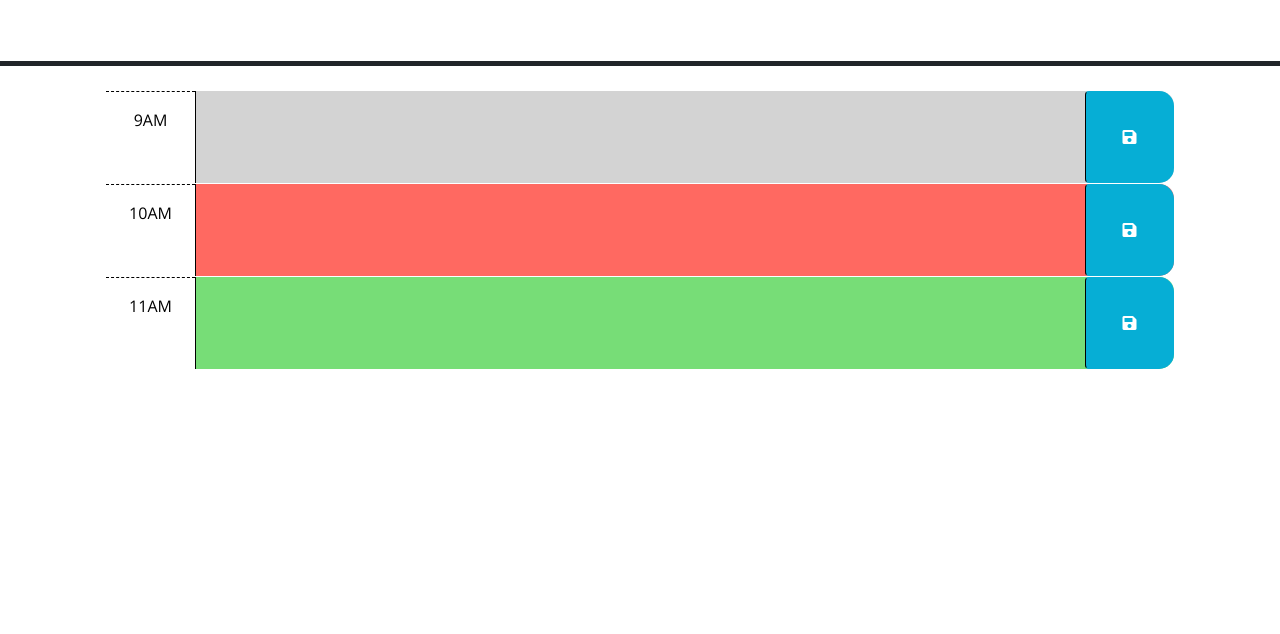
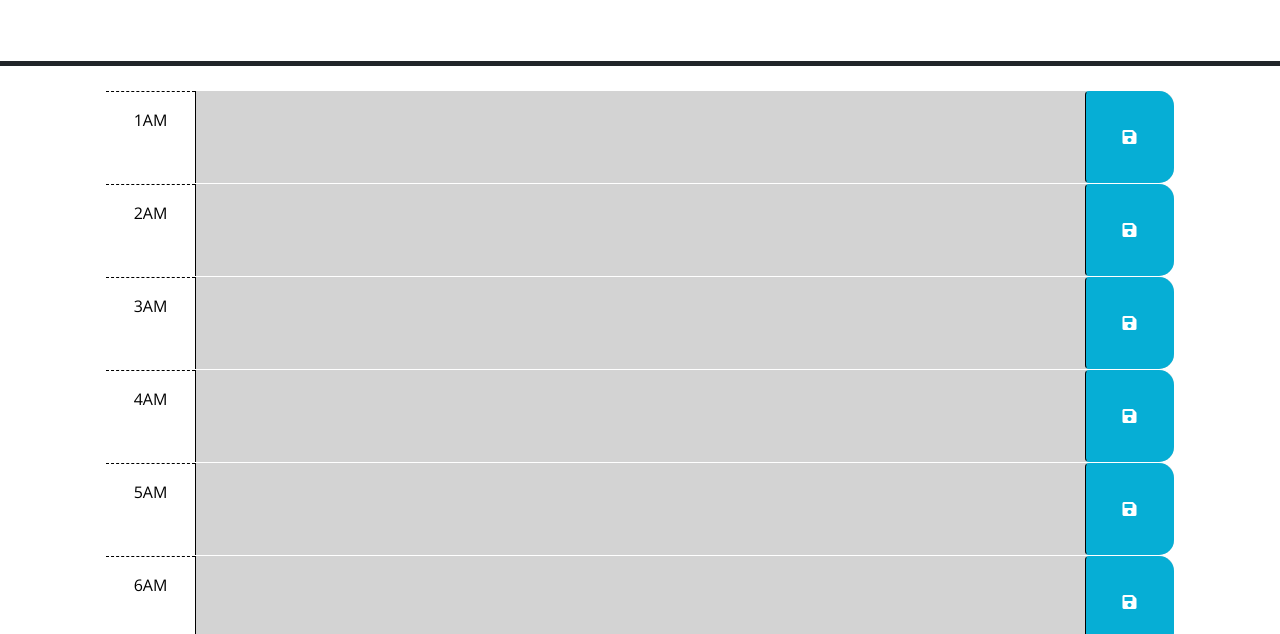
Before and after one commit to keovivak/follow-along, a plain HTML site: page scheduler/Develop/index.html in a window 1280 px wide. Shown: the part 166-800 px from the top of the page. Drawn offline with nearby package versions, Linux system fonts and the light colour scheme.

Commit message:
AGILE-000: commented out placeholder html, got generating working the way I'd like, populates all the timeblocks with unique id's, next is button id's and event listener

```diff
--- a/scheduler/Develop/index.html
+++ b/scheduler/Develop/index.html
@@ -28,7 +28,7 @@
         <p class="lead">A simple calendar app for scheduling your work day</p>
         <p id="currentDay" class="lead"></p>
       </header>
-      <div class="container-lg px-5">
+      <div id="timeSlot" class="container-lg px-5">
         <!-- Use class for "past", "present", and "future" to apply styles to the
           time-block divs accordingly.
           The javascript will need to do this by
@@ -44,31 +44,31 @@
           -->
 
         <!-- Example of a past time block. The "past" class adds a gray background color. -->
-        <div id="hour-9" class="row time-block past">
+        <!-- <div id="hour-9" class="row time-block past">
           <div class="col-2 col-md-1 hour text-center py-3">9AM</div>
           <textarea class="col-8 col-md-10 description" rows="3"> </textarea>
           <button class="btn saveBtn col-2 col-md-1" aria-label="save">
             <i class="fas fa-save" aria-hidden="true"></i>
           </button>
-        </div>
+        </div> -->
 
         <!-- Example of a a present time block. The "present" class adds a red background color. -->
-        <div id="hour-10" class="row time-block present">
+        <!-- <div id="hour-10" class="row time-block present">
           <div class="col-2 col-md-1 hour text-center py-3">10AM</div>
           <textarea class="col-8 col-md-10 description" rows="3"> </textarea>
           <button class="btn saveBtn col-2 col-md-1" aria-label="save">
             <i class="fas fa-save" aria-hidden="true"></i>
           </button>
-        </div>
+        </div> -->
 
         <!-- Example of a future time block. The "future" class adds a green background color. -->
-        <div id="hour-11" class="row time-block future">
+        <!-- <div id="hour-11" class="row time-block future">
           <div class="col-2 col-md-1 hour text-center py-3">11AM</div>
           <textarea class="col-8 col-md-10 description" rows="3"> </textarea>
           <button class="btn saveBtn col-2 col-md-1" aria-label="save">
             <i class="fas fa-save" aria-hidden="true"></i>
           </button>
-        </div>
+        </div> -->
       </div>
       <script src="https://code.jquery.com/jquery-3.4.1.min.js"></script>
       <script
--- a/scheduler/Develop/script.js
+++ b/scheduler/Develop/script.js
@@ -50,11 +50,11 @@ function generateSchedule() {
     for (var timeHour = startTime; timeHour < (startTime + scheduleTime); timeHour++) {
         if (timeHour < noonTime) {
             console.log(timeHour + anteMeridiem);
-            timeSlotHTML += getTimeBlock(timeHour, anteMeridiem);
+            timeSlotHTML += getTimeBlock(timeHour,timeHour, anteMeridiem);
             timeSlotHTML += "\n";
         } else if (timeHour >= noonTime) {
             console.log(timeHour + postMeridiem + " | " + convert12HourTime(timeHour) + postMeridiem);
-            timeSlotHTML += getTimeBlock(timeHour, postMeridiem);
+            timeSlotHTML += getTimeBlock(timeHour, convert12HourTime(timeHour), postMeridiem);
             timeSlotHTML += "\n";
         }
     }
@@ -62,14 +62,14 @@ function generateSchedule() {
     document.getElementById("timeSlot").innerHTML = timeSlotHTML;
 }
 
-function getTimeBlock(timeHour, meridiem) {
+function getTimeBlock(timeHour, timeView, meridiem) {
     var hourSlot = "hour-" + timeHour;
     var getTense = checkTimeTense(timeHour);
     var timeState = "row time-block " + getTense;
     var divHTML = ""
 
     divHTML += "<div id=\"" + hourSlot + "\" class=\"" + timeState + "\">" + "\n";
-    divHTML += "<div class=\"col-2 col-md-1 hour text-center py-3\">" + timeHour + meridiem + "</div>" + "\n";
+    divHTML += "<div class=\"col-2 col-md-1 hour text-center py-3\">" + timeView + meridiem + "</div>" + "\n";
     divHTML += "<textarea class=\"col-8 col-md-10 description\" rows=\"3\"> </textarea>" + "\n";
     divHTML += "<button class=\"btn saveBtn col-2 col-md-1\" aria-label=\"save\">" + "\n";
     divHTML += "<i class=\"fas fa-save\" aria-hidden=\"true\"></i>" + "\n";
@@ -96,6 +96,7 @@ function checkTimeTense(timeHour) {
 
 function convert12HourTime(timeValue) {
     var timeHour = 0;
+
     if (timeValue == noonTime) {
         timeHour = noonTime;
     } else if (timeValue > noonTime) {
```
